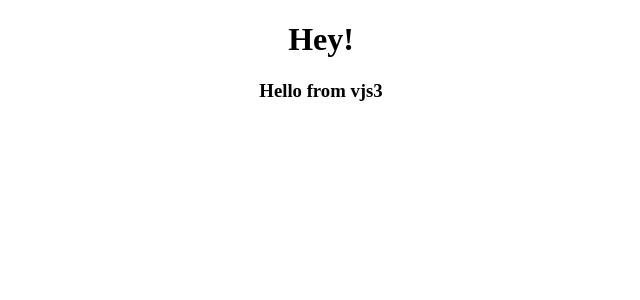
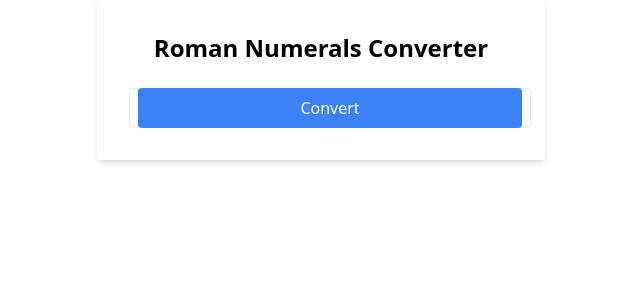
Before and after one commit to ConvertToInt/barcadia-code-challenge, a PHP site: page / in a window 1280 px wide. Shown: the top 300 px of the page, without its empty margins (319-959 px from the left). Run offline with PHP 8.4, Linux system fonts and the light colour scheme.

Commit message:
Included Tailwind and updated main container

```diff
--- a/index.php
+++ b/index.php
@@ -3,26 +3,21 @@
 <head>
     <meta charset="UTF-8">
     <meta name="viewport" content="width=device-width, initial-scale=1.0">
-    <title>Barcadia Conversion Application</title>
+    <title>Barcadia | Roman Numeral Converter</title>
+    <link href="https://cdn.jsdelivr.net/npm/tailwindcss@2.2.19/dist/tailwind.min.css" rel="stylesheet">
+
 </head>
 <body>
+    <div class="flex items-center justify-center">
+        <div class="app-container w-full max-w-md p-8 shadow-md rounded">
 
-<div id="app" class="content" align="center">
-    <h1>Hey!</h1>
-    <h3>{{title}}</h3>
-</div>
+            <h1 class="text-2xl font-bold mb-6 text-center">Roman Numerals Converter</h1>
+            <input" type="number" class="w-full p-2 border rounded mb-4" placeholder="Enter a number or numeral">
+            <button class="w-full bg-blue-500 text-white p-2 rounded">Convert</button>
 
-<script src="https://unpkg.com/vue@3/dist/vue.global.js"></script>
-<script>
-    const TestApp = {
-        data(){
-            return {
-                title: "Hello from vjs3",
-            }
-        }
-    }
+        </div>
+    </div>
 
-    Vue.createApp(TestApp).mount('#app');
-</script>
+    <script src="https://cdn.jsdelivr.net/npm/vue@2.6.14/dist/vue.js"></script>
 </body>
 </html>
```
